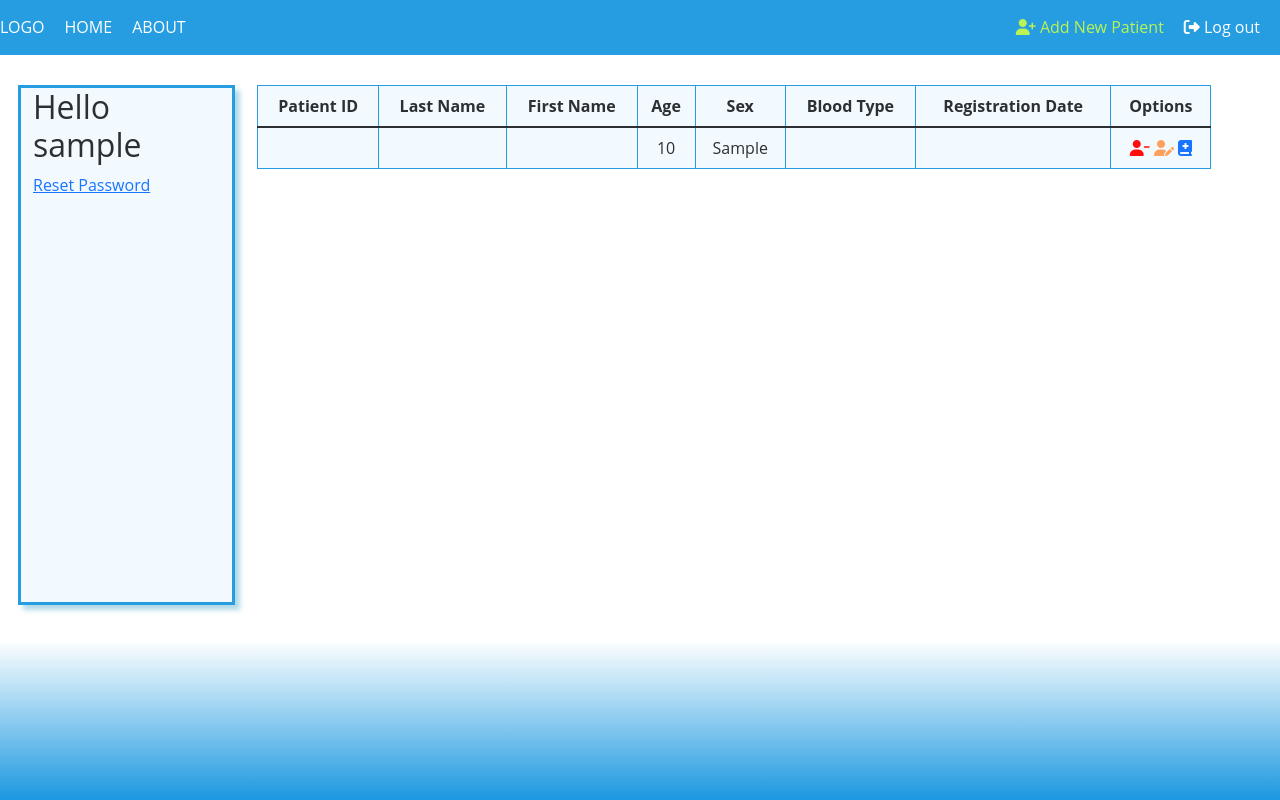
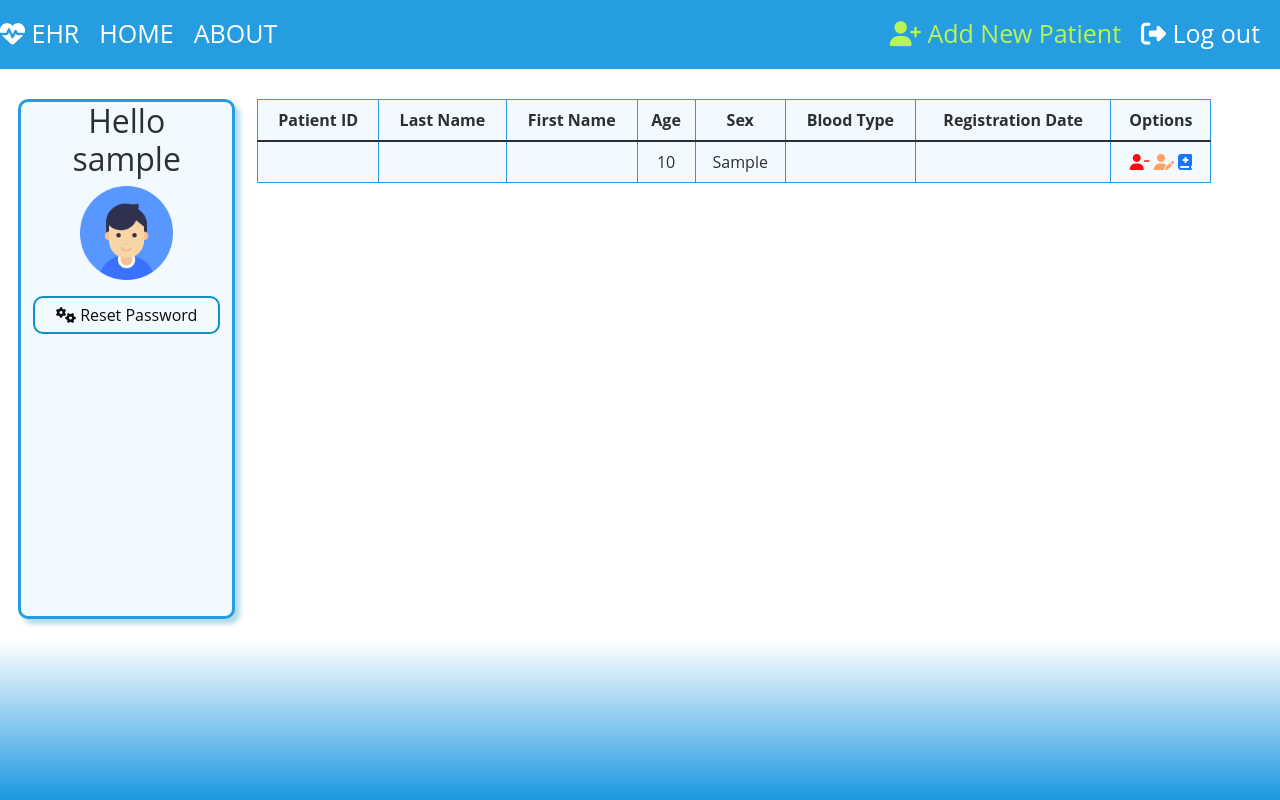
Before and after one commit to FabianBenc/PhpProj, a PHP site: page /Main.php in a window 1280 px wide. Run offline with PHP 8.4, Linux system fonts and the light colour scheme; the visitor is signed in with stand-in values (Sample User, id 1); tables that the repository leaves empty or names only in its code hold one stand-in row (values such as "Sample post"); data that the repository does not hold is empty; some libraries are stand-ins or nearby versions.

Commit message:
added some card functionalities

```diff
--- a/Main.php
+++ b/Main.php
@@ -26,6 +26,12 @@ nav {
 	text-decoration: none;
 	color: #fff;
 	text-transform: uppercase;
+  font-size: 25px;
+}
+.card1 {
+  padding: 0px;
+	text-decoration: none;
+	color: black;
 }
 nav .nav-bar {
 	padding: 0px;
@@ -35,6 +41,7 @@ nav .nav-bar .nav-bar_item {
 	list-style-type: none;
 	padding-right: 20px;
   padding-top: 15px;
+  font-size: 25px;
 }
 nav .nav-bar .nav-bar_item a {
 	position: relative;
@@ -59,7 +66,20 @@ nav .nav-bar .nav-bar_item a:hover:after {
 .table-row{
 cursor:pointer;
 }
-
+.button2 {
+  background-color: #f3faff;
+  color: black;
+  border: 2px solid #008CBA;
+  border-radius: 10px;
+  padding: 5px;
+  width: 100%;
+}
+.imgcenter {
+  display: block;
+  margin-left: auto;
+  margin-right: auto;
+  width: 50%;
+}
 body {
     background-image: linear-gradient(-225deg, #fff 0%, #1b98e0 100%);
 background-image: linear-gradient(to bottom, #fff 80%, #1b98e0 100%);
@@ -71,7 +91,7 @@ opacity: .95;
 <body style="background-color:#fbfbff">
 <nav>
   <ul class="nav-bar">
-	  <li class="nav-bar_item"><a class="logo" href="#">Logo</a></li>
+	  <li class="nav-bar_item"><a class="logo" href="#"><i class="fas fa-heartbeat"></i> EHR</a></li>
     <li class="nav-bar_item"><a class="logo" href="Main.php">Home</a></li>
 	  <li class="nav-bar_item"><a class="logo" href="about.php">about</a></li>
   </ul>
@@ -81,9 +101,11 @@ opacity: .95;
 	</ul>
 </nav>
 <div class="row">
-<div class="col-2" style="background-color:#f3faff; height:520px; margin-left:30px; margin-top: 30px; margin-right:10px; border-style:solid; border-color:#1b98e0; box-shadow: 5px 5px 5px lightblue;">
-  <h2> Hello <?php echo $_SESSION["username"];?> </h2>
-  <a href="resetPassword.php">Reset Password</a><br>
+<div class="col-2" style="background-color:#f3faff; height:520px; margin-left:30px; margin-top: 30px; margin-right:10px; border-style:solid; border-color:#1b98e0; box-shadow: 5px 5px 5px lightblue; border-radius:10px;">
+  <h2 style="text-align: center;"> Hello <?php echo $_SESSION["username"];?> </h2>
+  <p><img src="user_1.png" class="imgcenter"/></p>
+  <button class="button button2"><a class ="card1" href="resetPassword.php"><i class="fas fa-cogs"></i> Reset Password</a></button><br>
+
 </div>
 
 <?php
```
